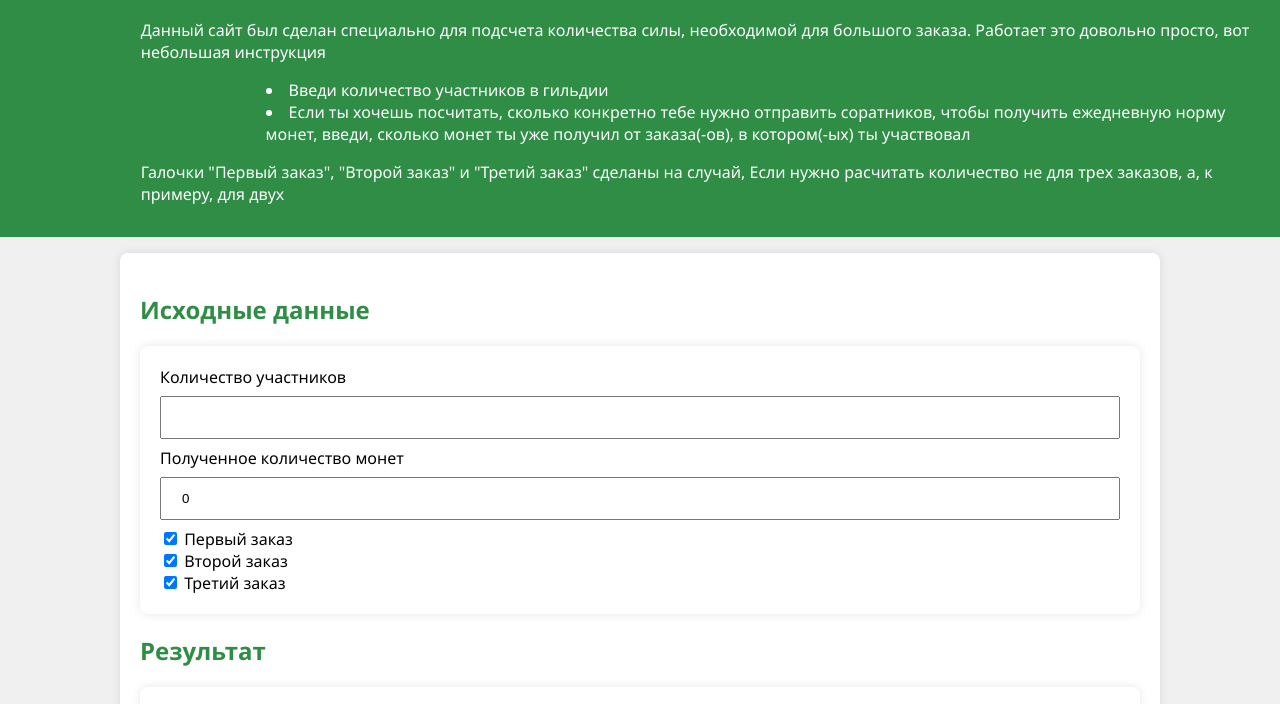
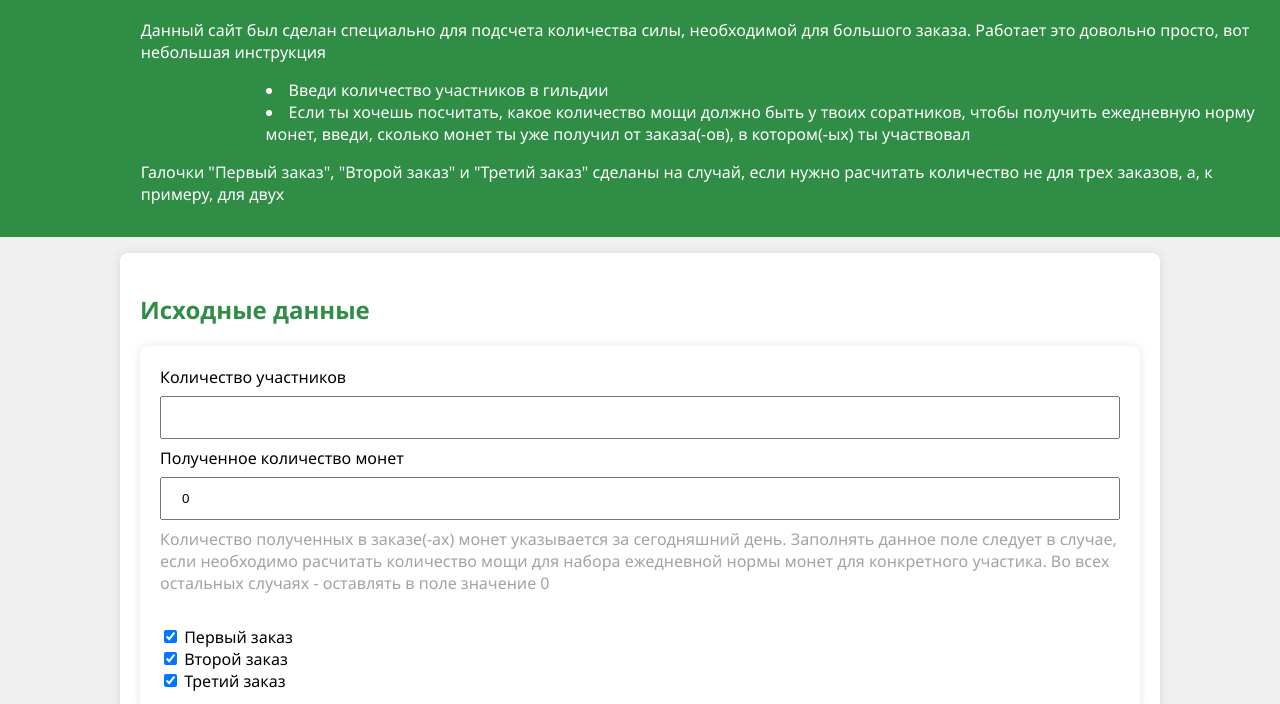
Before and after one commit to DeapHy/sillyidlething, a plain HTML site: page index.html in a window 1280 px wide. Shown: the part 83-787 px from the top of the page. Drawn offline with Linux system fonts and the light colour scheme.

Commit message:
desc fix

```diff
--- a/index.html
+++ b/index.html
@@ -24,14 +24,14 @@
                 Введи количество участников в гильдии
             </li>
             <li>
-                Если ты хочешь посчитать, сколько конкретно тебе нужно
-                отправить соратников, чтобы получить ежедневную норму монет,
+                Если ты хочешь посчитать, какое количество мощи
+                должно быть у твоих соратников, чтобы получить ежедневную норму монет,
                 введи, сколько монет ты уже получил от заказа(-ов), в котором(-ых)
                 ты участвовал
             </li>
             <p>
                 Галочки "Первый заказ", "Второй заказ" и "Третий заказ" сделаны на случай,
-                Если нужно расчитать количество не для трех заказов, а, к примеру, для двух
+                если нужно расчитать количество не для трех заказов, а, к примеру, для двух
             </p>
 		</header>
 		<main>
@@ -42,6 +42,13 @@
                     <input id="guildmates" type="text" onchange="result()"><br>
                     <label>Полученное количество монет</label>
                     <input id="acquired-coins" type="text" onchange="result()" value="0"><br>
+                    <label id="desc">
+                        Количество полученных в заказе(-ах) монет указывается
+                        за сегодняшний день. Заполнять данное поле следует в случае, если
+                        необходимо расчитать количество мощи для набора ежедневной нормы монет
+                        для конкретного участика. Во всех остальных случаях - оставлять в поле
+                        значение 0
+                    </label><br>
                     <input id="first-expo" type="checkbox" onclick="result()" checked>
                     <label>Первый заказ</label><br>
                     <input id="second-expo" type="checkbox" onclick="result()" checked>
--- a/style.css
+++ b/style.css
@@ -18,6 +18,12 @@ p {
 #error {
     color: red;
     margin-top: 15px;
+}
+
+#desc {
+	display: block;
+	color: #a3a3a3;
+	padding-bottom: 10px;
 }
 
 #attention {
```
